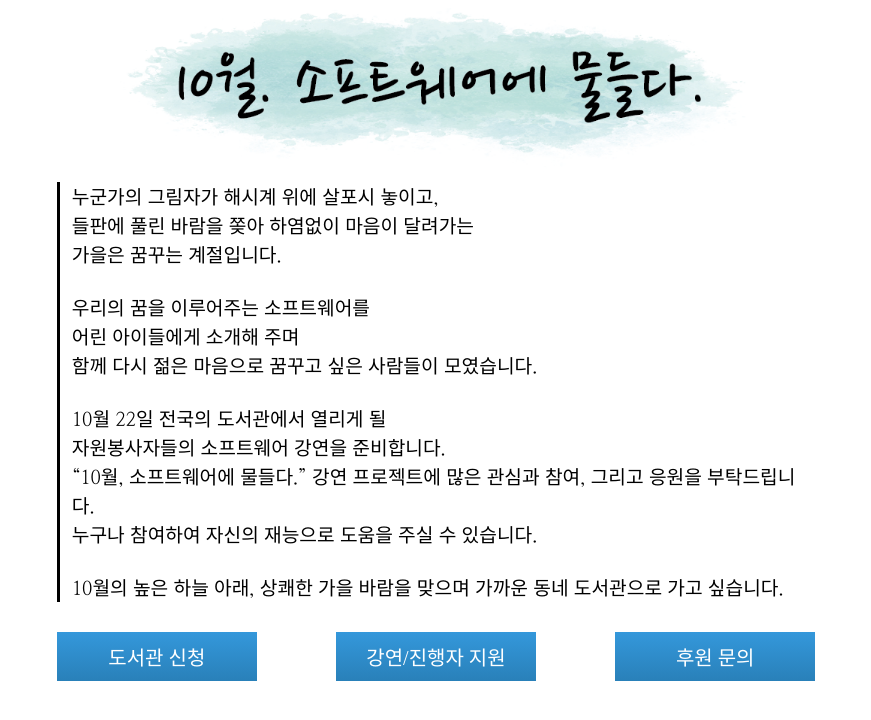
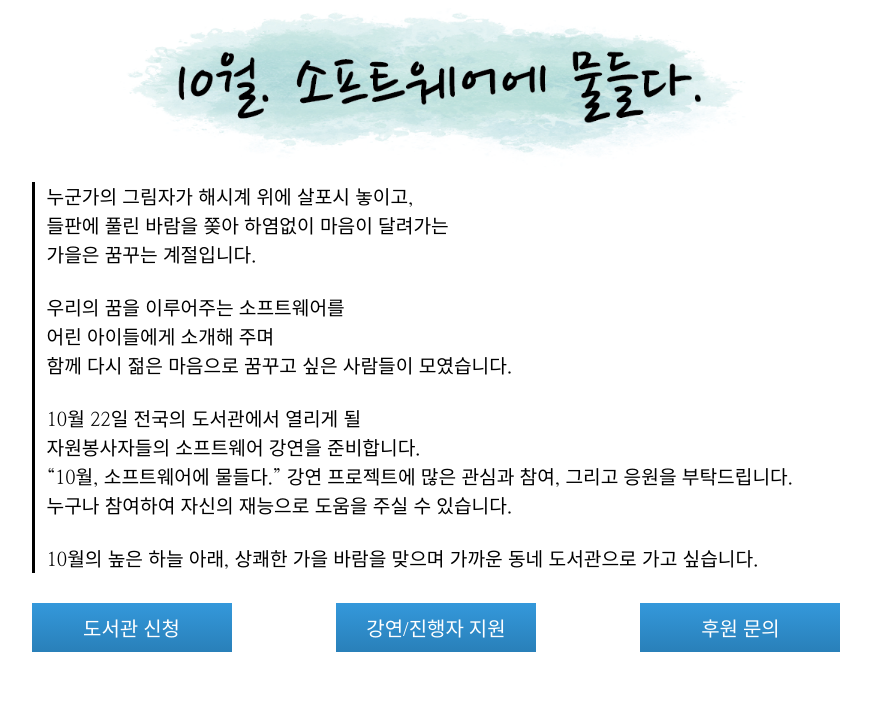
Before and after one commit to somul-project/somul-project.github.io, a plain HTML site: page index.html in a window 1280 px wide. Shown: the whole page, without its empty margins (204-1075 px from the left). Drawn offline with Linux system fonts and the light colour scheme.

Commit message:
TEXT 짤림 해결

```diff
--- a/style.css
+++ b/style.css
@@ -9,7 +9,7 @@
 }
 
 section#content {
-	width: 60%;
+	width: 64%;
     margin: 0 auto;
     padding: 10px;
 }
```
